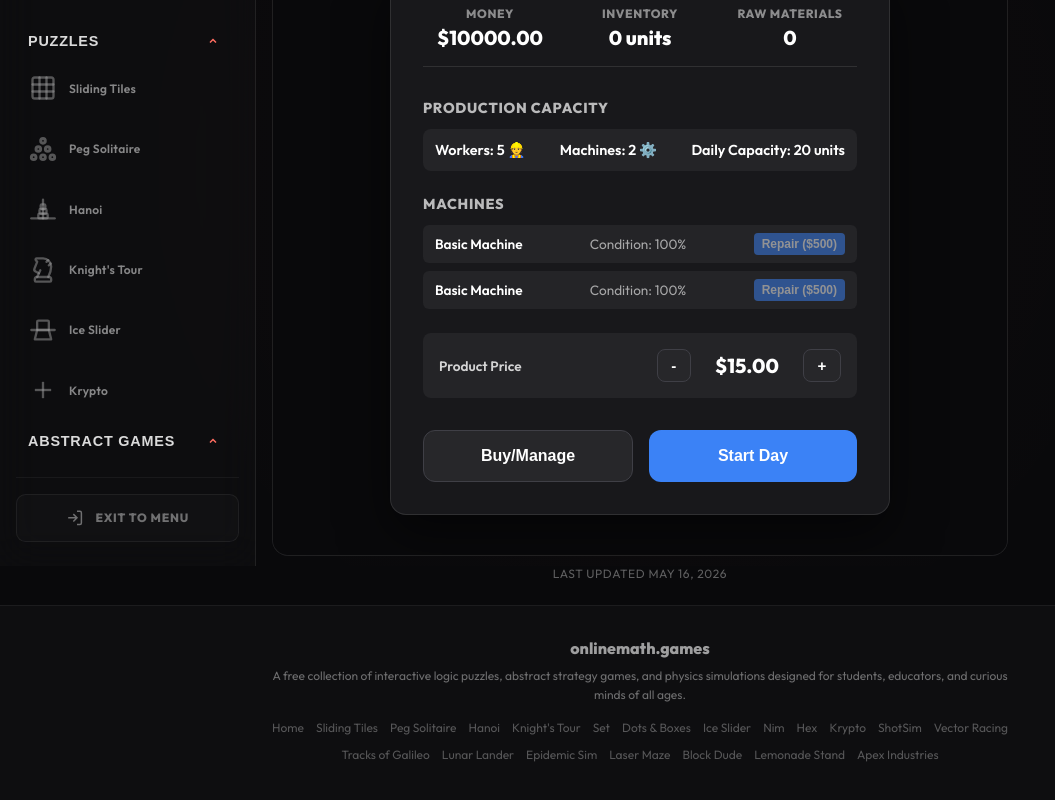
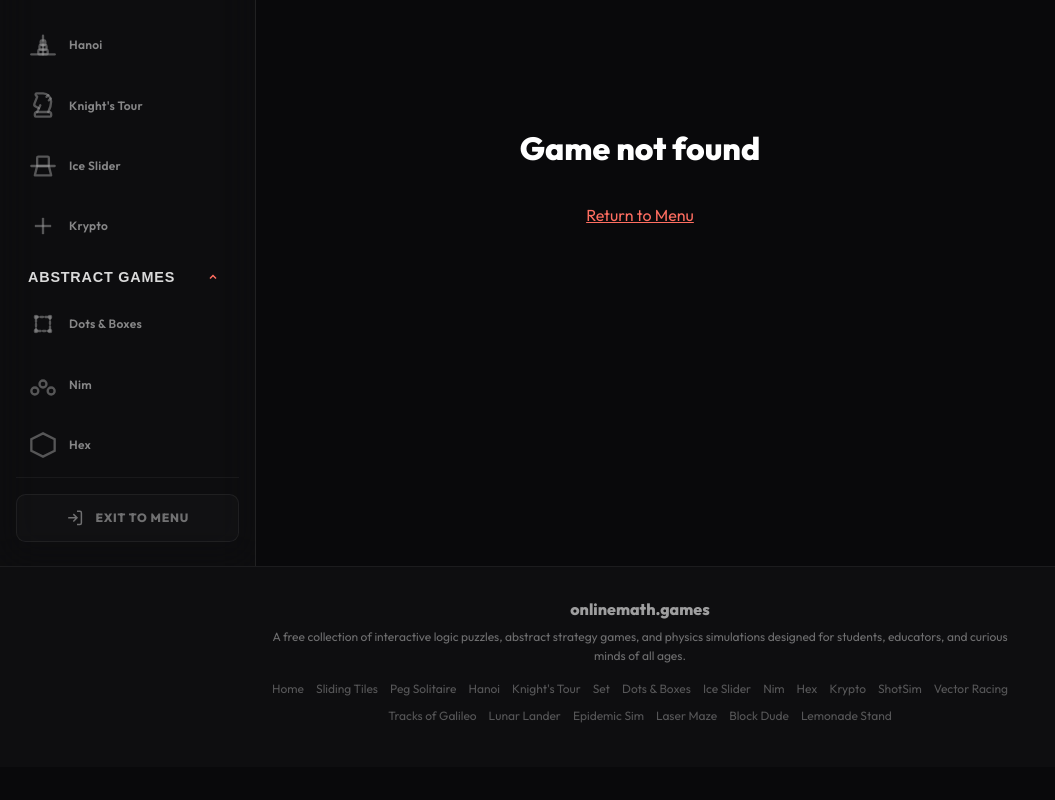
Before and after one commit to johnmehler/claybo100, a SvelteKit app: page /games/apex-industries in a window 1280 px wide. Shown: the part 234-1034 px from the top of the page, without its empty margins (0-1055 px from the left). After the commit the page ends 1001 px from the top, so only its background shows below. Built offline with nearby package versions, Linux system fonts and the light colour scheme.

Commit message:
comment out apex

```diff
--- a/src/lib/games.ts
+++ b/src/lib/games.ts
@@ -151,14 +151,14 @@ export const games = [
 	// 	updated: '2026-05-16',
 	// 	icon: `<svg viewBox="0 0 24 24" fill="none" stroke="currentColor" stroke-width="2" stroke-linecap="round" stroke-linejoin="round" role="img" aria-label="NegoSim Icon"><path d="M3 8h18"/><path d="M3 16h18"/><path d="M8 8v8"/><path d="M16 8v8"/><circle cx="12" cy="12" r="2"/></svg>`
 	// },
-	{
-		id: 'apex-industries',
-		label: 'Apex Industries',
-		description: 'Manage your factory, buy machines, hire workers, and maximize profits.',
-		cardClass: 'apex-card',
-		updated: '2026-05-16',
-		icon: `<svg viewBox="0 0 24 24" fill="none" stroke="currentColor" stroke-width="2" stroke-linecap="round" stroke-linejoin="round" role="img" aria-label="Apex Industries Icon"><path d="M3 20h18"/><rect x="5" y="10" width="4" height="10"/><rect x="10" y="6" width="4" height="14"/><rect x="15" y="12" width="4" height="8"/></svg>`
-	}
+	// {
+	// 	id: 'apex-industries',
+	// 	label: 'Apex Industries',
+	// 	description: 'Manage your factory, buy machines, hire workers, and maximize profits.',
+	// 	cardClass: 'apex-card',
+	// 	updated: '2026-05-16',
+	// 	icon: `<svg viewBox="0 0 24 24" fill="none" stroke="currentColor" stroke-width="2" stroke-linecap="round" stroke-linejoin="round" role="img" aria-label="Apex Industries Icon"><path d="M3 20h18"/><rect x="5" y="10" width="4" height="10"/><rect x="10" y="6" width="4" height="14"/><rect x="15" y="12" width="4" height="8"/></svg>`
+	// }
 ];
 
 export const gameCategories = [
@@ -180,7 +180,7 @@ export const gameCategories = [
 	{
 		name: 'Business Sims',
 		delay: 800,
-		gameIds: ['lemonadestand', 'apex-industries']
+		gameIds: ['lemonadestand']
 	}
 ];
 
--- a/src/routes/games/[id]/+page.svelte
+++ b/src/routes/games/[id]/+page.svelte
@@ -26,7 +26,7 @@
 	import LaserMaze from "$lib/LaserMaze.svelte";
 	import BlockDude from "$lib/BlockDude.svelte";
 	import LemonadeStand from "$lib/LemonadeStand.svelte";
-	import ApexIndustries from "$lib/ApexIndustries.svelte";
+	// import ApexIndustries from "$lib/ApexIndustries.svelte";
 
 	const id = $derived($page.params.id);
 	const game = $derived(getGameById(id));
@@ -70,7 +70,7 @@
 		lasermaze: LaserMaze,
 		blockdude: BlockDude,
 		lemonadestand: LemonadeStand,
-		"apex-industries": ApexIndustries,
+		// "apex-industries": ApexIndustries,
 	};
 
 	const GameComponent = $derived(gameComponents[id]);
```
